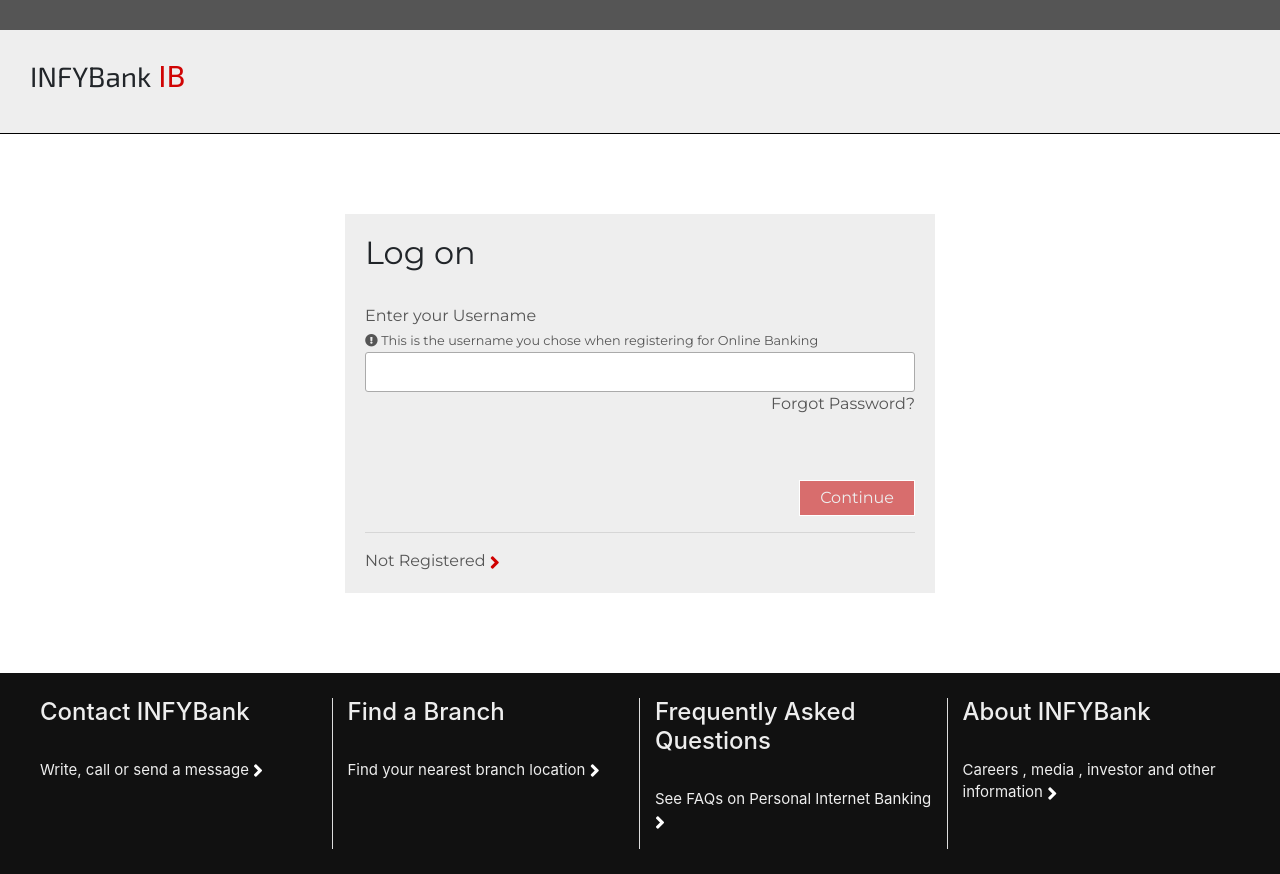
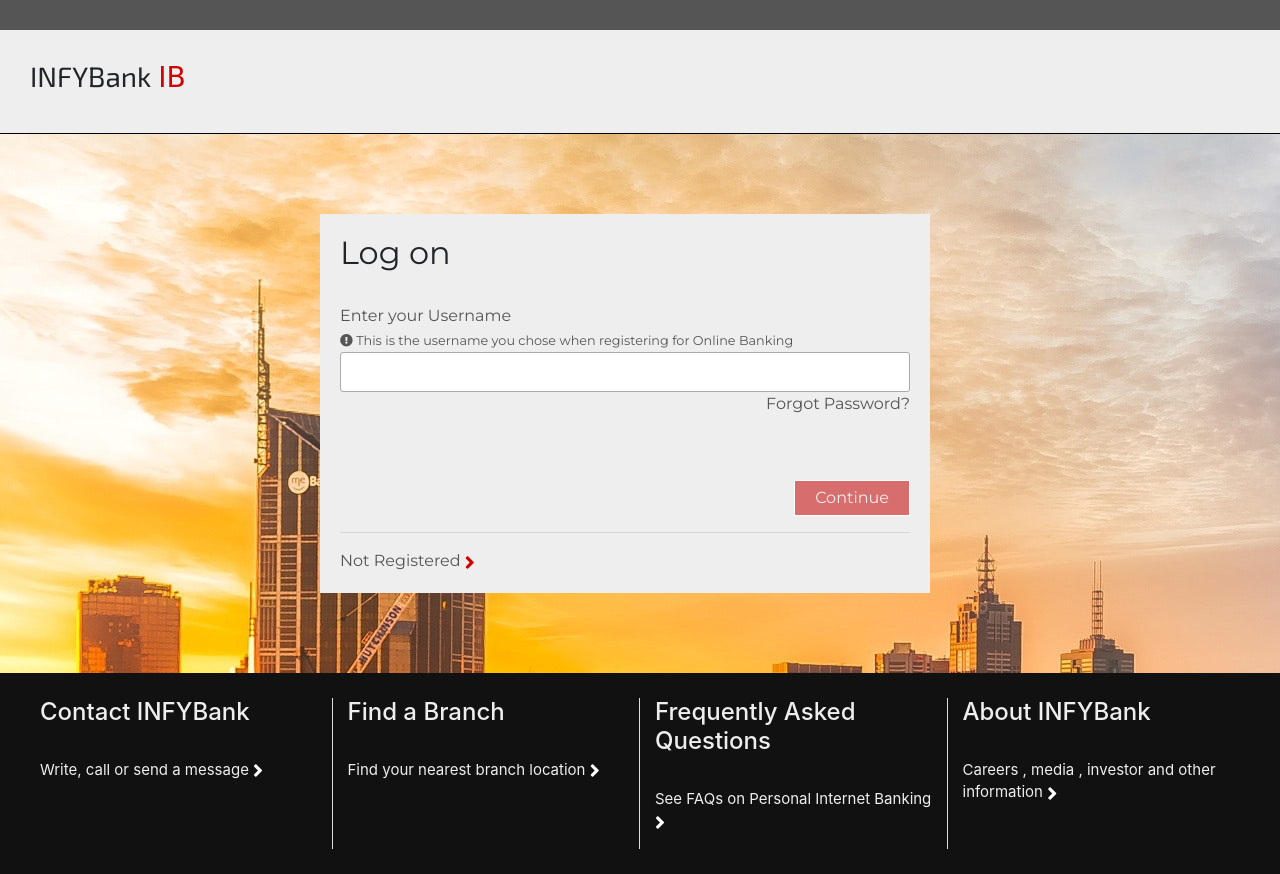
Before and after one commit to pratiks14/newbankapp, a Flask app: page /login in a window 1280 px wide. Run offline with Flask 2, Linux system fonts and the light colour scheme; some libraries are stand-ins or nearby versions; some web fonts are replaced.

Commit message:
Update login.html

```diff
--- a/templates/login.html
+++ b/templates/login.html
@@ -29,17 +29,18 @@
         width:100vw;
         box-sizing: border-box;
         /* opacity: 0.8; */
+        overflow-x: hidden;
 
         }
         .wrapper{
-            /*background-repeat: no-repeat;
+            background-repeat: no-repeat;
             background-image:url('{{url_for("static",filename="loginimage.jpeg")}}');
             z-index: -2;
             position: fixed;
-            height:100%;
-            width:100%;
+            height:100vh;
+            width:100vw;
             margin:0px;
-            padding:0px;*/
+            padding:0px;
             /* opacity: 1; */
         }
     .pointer{
@@ -75,10 +76,8 @@
              color:#555;
          }
          #login-body{
-             padding:80px 20px;
+             padding:80px 0px;
              width:100vw;
-             margin:0px;
-
          }
          input{
             height:40px;
@@ -173,8 +172,8 @@
                     </div>
                 </div>
             </div>
-        <footer style="width:100%;padding:0px 15px;">
-            <div class="row" style="padding:25px;color:#eee;">
+        <footer style="">
+            <div class="row" style="width:100vw;margin:0px;padding:25px;color:#eee;">
                 <div class="col-3" style="border-right:1px solid #ddd ">
                     <h4 class="card-title2"> Contact INFYBank</h4>
                     <br>
```
